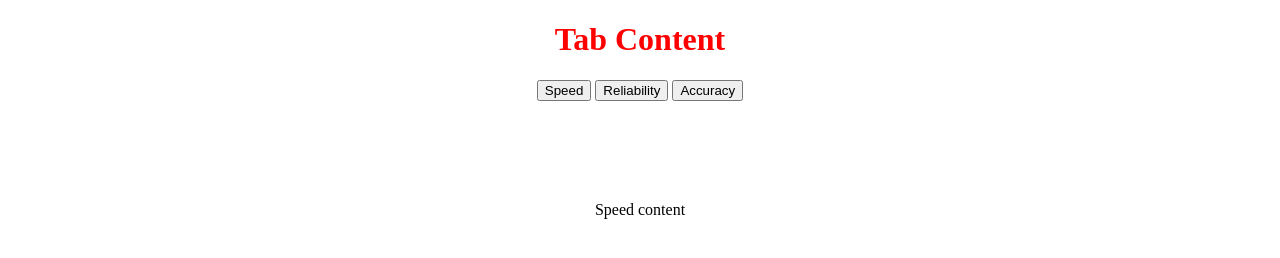
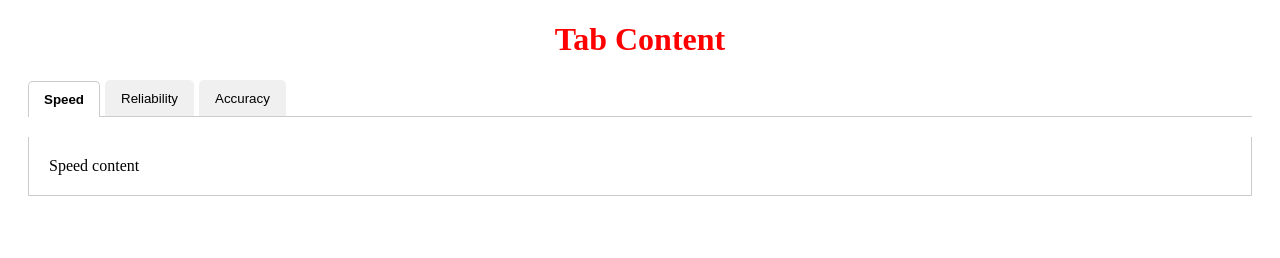
Before and after one commit to TrilochanprasadBH/vanilla_js_challenges, a plain HTML site: page L2/p2-Tab-Content/index.html in a window 1280 px wide. Both pictures are taken after a click on the tab "Speed". Drawn offline with Linux system fonts and the light colour scheme.

Commit message:
Lot of Learnings : done. See index.md

```diff
--- a/L2/p2-Tab-Content/index.css
+++ b/L2/p2-Tab-Content/index.css
@@ -1,17 +1,56 @@
-.is-hidden{
-    display: none ;
+.is-hidden {
+    display: none;
 }
 
-h1{
+h1 {
     color: red;
     text-align: center;
 }
 
-.container{
+.container {
     margin: 20px;
     text-align: center;
 }
 
-.tab-container{
-    margin-bottom: 100px;
+.tab-container {
+    margin-bottom: 20px; /* Reduced margin for better visual */
+    /* ADDED: Flex display for better tab layout if needed */
+    display: flex;
+    border-bottom: 1px solid #ccc; /* Visual separator */
 }
+
+/* ADDED: Basic styling for tab buttons */
+.tab-button {
+    padding: 10px 15px;
+    cursor: pointer;
+    border: 1px solid transparent;
+    border-bottom: none;
+    background-color: #f0f0f0;
+    margin-right: 5px; /* Spacing between tabs */
+    border-top-left-radius: 5px;
+    border-top-right-radius: 5px;
+}
+
+/* ADDED: Styling for the active tab button */
+.tab-button.active {
+    background-color: #fff; /* Or your preferred active color */
+    border-color: #ccc;
+    border-bottom-color: #fff; /* Makes it look connected to content */
+    font-weight: bold;
+    position: relative;
+    top: 1px; /* Slight lift to connect with content area */
+}
+
+/* ADDED: Styling for focus visibility */
+.tab-button:focus-visible {
+    outline: 2px solid blue;
+    outline-offset: 2px;
+}
+
+/* ADDED: Basic styling for content area */
+.tab-content-container {
+    border: 1px solid #ccc;
+    border-top: none;
+    padding: 20px;
+    text-align: left; /* Content usually left-aligned */
+}
--- a/L2/p2-Tab-Content/index.html
+++ b/L2/p2-Tab-Content/index.html
@@ -1,4 +1,4 @@
-<!doctype html>
+<!DOCTYPE html>
 <html lang="en">
 <head>
     <meta charset="UTF-8">
@@ -9,28 +9,66 @@
 <body>
 <h1>Tab Content</h1>
 <div class="container">
-    <div class="tab-container" aria-label="All Tab Controls">
-        <button class="tab-button" id="speed-tab" aria-controls="speed-content" aria-label="speed-tab">Speed</button>
-        <button class="tab-button" id="reliability-tab" aria-controls="reliability-content"
-                aria-label="reliability-tab">
+    <!-- MODIFICATION: Added role="tablist" to the container -->
+    <div class="tab-container" aria-label="All Tab Controls" role="tablist">
+        <!-- MODIFICATION: Added class="active", aria-selected="true", tabindex="0" to the first tab -->
+        <button
+                class="tab-button active"
+                id="speed-tab"
+                aria-controls="speed-content"
+                role="tab"
+                aria-selected="true"
+                tabindex="0"
+        >
+            Speed
+        </button>
+        <!-- MODIFICATION: Added aria-selected="false", tabindex="-1" to other tabs -->
+        <button
+                class="tab-button"
+                id="reliability-tab"
+                aria-controls="reliability-content"
+                role="tab"
+                aria-selected="false"
+                tabindex="-1"
+        >
             Reliability
         </button>
-        <button class="tab-button" id="accuracy-tab" aria-controls="accuracy-content" aria-label="accuracy-tab">
+        <button
+                class="tab-button"
+                id="accuracy-tab"
+                aria-controls="accuracy-content"
+                role="tab"
+                aria-selected="false"
+                tabindex="-1"
+        >
             Accuracy
         </button>
     </div>
     <div class="tab-content-container" aria-label="All Tab Content">
-        <div id="speed-content">
+        <!-- MODIFICATION: Added role="tabpanel" and aria-labelledby -->
+        <div id="speed-content" role="tabpanel" aria-labelledby="speed-tab">
             Speed content
         </div>
-        <div class="is-hidden" id="accuracy-content">
+        <!-- MODIFICATION: Added role="tabpanel" and aria-labelledby -->
+        <div
+                class="is-hidden"
+                id="accuracy-content"
+                role="tabpanel"
+                aria-labelledby="accuracy-tab"
+        >
             Accuracy content
         </div>
-        <div class="is-hidden" id="reliability-content">
+        <!-- MODIFICATION: Added role="tabpanel" and aria-labelledby -->
+        <div
+                class="is-hidden"
+                id="reliability-content"
+                role="tabpanel"
+                aria-labelledby="reliability-tab"
+        >
             Reliability content
         </div>
     </div>
 </div>
+<script src="index.js"></script>
 </body>
 </html>
-<script src="index.js"></script>
--- a/L2/p2-Tab-Content/index.js
+++ b/L2/p2-Tab-Content/index.js
@@ -1,27 +1,85 @@
 document.addEventListener('DOMContentLoaded', () => {
-    //get hold of all buttons/tabs
-    const allTabs = document.querySelectorAll('.tab-button');
-    allTabs.forEach(tab => {
-        // console.log(tab);
-        tab.addEventListener('click', function () {
+    const tabContainer = document.querySelector('.tab-container'); // Get the tablist container
+    const allTabs = Array.from(document.querySelectorAll('.tab-button')); // Convert NodeList to Array
+    const allPanels = Array.from(document.querySelectorAll('[role="tabpanel"]')); // Get all panels
+
+    //  MODIFIED CLICK HANDLING FOR ACTIVE STATE & ARIA
+    allTabs.forEach((clickedTab) => {
+        clickedTab.addEventListener('click', function () {
+            // Deactivate all other tabs and hide their panels
+            allTabs.forEach((otherTab) => {
+                if (otherTab !== this) {
+                    // ADDed: Remove active class from other tabs
+                    otherTab.classList.remove('active');
+                    // ADDED: Set aria-selected to false and tabindex to -1 for other tabss
+                    otherTab.setAttribute('aria-selected', 'false');
+                    otherTab.setAttribute('tabindex', '-1');
+
+                    const otherTabContentId = otherTab.getAttribute('aria-controls');
+                    const otherTabContent = document.getElementById(otherTabContentId);
+                    if (otherTabContent) { // Check if content exists
+                        otherTabContent.classList.add('is-hidden');
+                    }
+                }
+            });
+
+            // Activate the clicked tab
+            // ADDED: Add active class to the clicked tab
+            this.classList.add('active');
+            // ADDED: Set aria-selected to true and tabindex to 0 for the clicked tab
+            this.setAttribute('aria-selected', 'true');
+            this.setAttribute('tabindex', '0');
+
+            // Show the corresponding content panel
             const tabContentId = this.getAttribute('aria-controls');
             const tabContent = document.getElementById(tabContentId);
-
-            const isTabContentCurrentlyNotActive = tabContent.classList.contains('is-hidden');
-
-            allTabs.forEach(otherTab => {
-                if(otherTab !== tab){
-                    const otherTabContentId = otherTab.getAttribute('aria-controls');
-                    const otherTabContent = document.getElementById(otherTabContentId);
-                    otherTabContent.classList.add('is-hidden');
-                }
-
-            })
-
-            if(isTabContentCurrentlyNotActive){
+            if (tabContent) { // Check if content exists
+                // No need for 'isTabContentCurrentlyNotActive' check if we always hide others first
                 tabContent.classList.remove('is-hidden');
             }
 
-        })
-    })
-})
+            // ADDED: Set focus to the clicked tab for better keyboard UX
+            this.focus();
+        });
+    });
+
+    //  adding  KEYBOARD NAVIGATION
+    tabContainer.addEventListener('keydown', (event) => {
+        let currentFocusedTab = document.activeElement;
+        // Ensure the currently focused element is one of our tabs
+        if (!allTabs.includes(currentFocusedTab)) {
+            // If not, try to find the currently selected tab (tabindex="0")
+            currentFocusedTab = allTabs.find(tab => tab.getAttribute('tabindex') === '0');
+            if (!currentFocusedTab) return; // Should not happen if one tab is always active
+        }
+
+        let currentTabIndex = allTabs.indexOf(currentFocusedTab);
+        let newTabIndex = currentTabIndex;
+
+        if (event.key === 'ArrowRight') {
+            newTabIndex = (currentTabIndex + 1) % allTabs.length; // Wrap around
+        } else if (event.key === 'ArrowLeft') {
+            newTabIndex = (currentTabIndex - 1 + allTabs.length) % allTabs.length; // Wrap around
+        } else if (event.key === 'Home') {
+            newTabIndex = 0;
+        } else if (event.key === 'End') {
+            newTabIndex = allTabs.length - 1;
+        } else {
+            return; // Not a key we handle
+        }
+
+        event.preventDefault(); // Prevent default browser action (e.g., scrolling) wow  ok.
+
+        // Instead of directly focusing, we "click" the tab to reuse the existing logic
+        // for updating active states and panels. The click handler will also set focus.
+        allTabs[newTabIndex].click();   //triggerin click event programatically -  THIS IS AMAZING
+
+    });
+});
+
+//How allTabs[newTabIndex].click(); Works:   THIS IS AMAZING REUSES code SO ELEGANTLY :-
+// allTabs[newTabIndex] gets a reference to the DOM element of the tab button that should become active based on the key pressed (e.g., if ArrowRight was pressed, newTabIndex points to the next tab).
+// .click() is a built-in method on HTML elements that simulates a mouse click on that element.
+// When you call .click() on a tab button, it triggers the click event listener that we already attached to it.
+// This means the original click handler function (the "engine") runs, with this inside that function correctly set to allTabs[newTabIndex].
+// So, all the necessary updates (visual, ARIA, content panel visibility, focus) happen automatically, just as if the user had physically clicked that tab.
```
Also changed, not shown: 1 other file.
